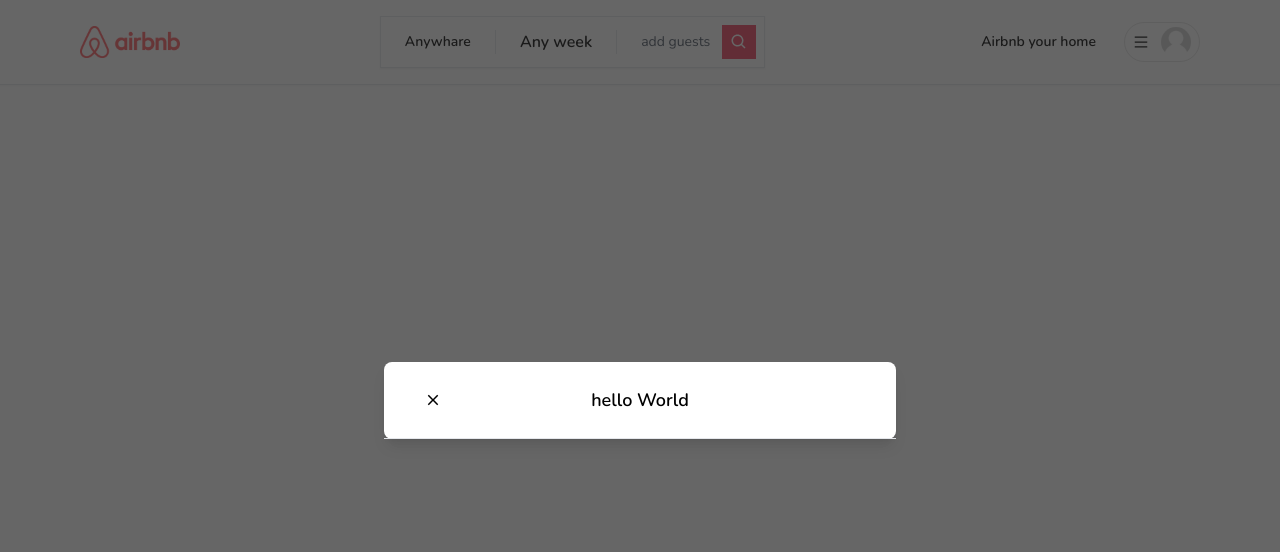
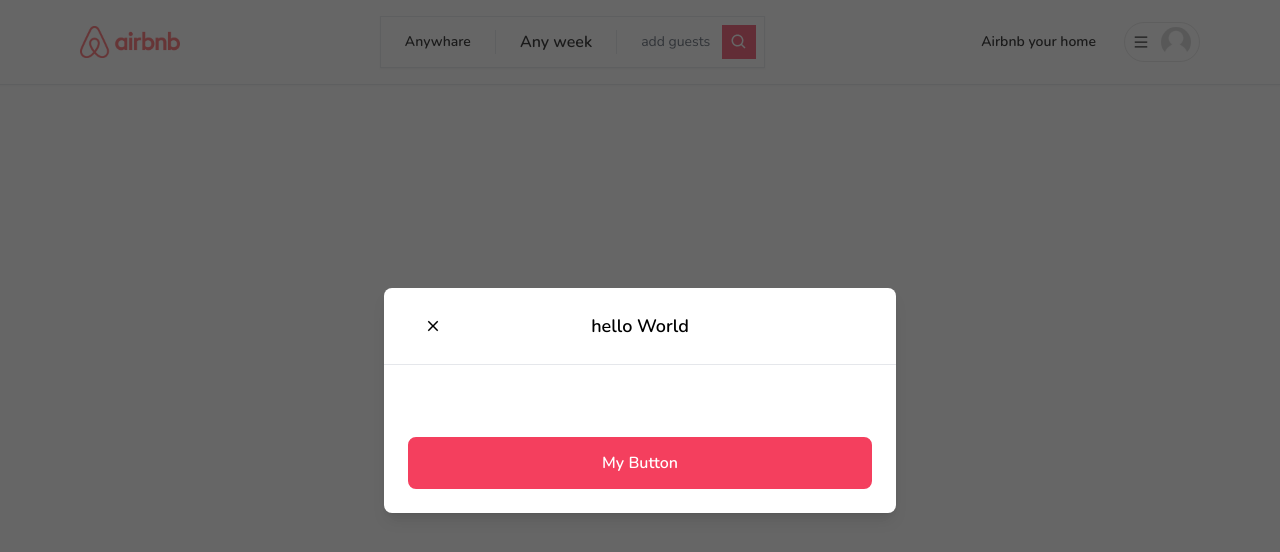
Before and after one commit to nicovidal/airbnb-practique, a Next.js app: page / in a window 1280 px wide. Shown: the top 552 px of the page. Built offline with nearby package versions, Linux system fonts and the light colour scheme.

Commit message:
button ok

```diff
--- /dev/null
+++ b/app/components/Button.tsx
@@ -0,0 +1,59 @@
+
+import {IconType} from "react-icons"
+
+
+
+interface ButtonProps{
+    label:string;
+    onClick:(e:React.MouseEvent<HTMLButtonElement>)=>void;
+    disabled?:boolean;
+    outline?:boolean;
+    small?:boolean;
+    icon?:IconType;
+}
+
+
+const Button:React.FC<ButtonProps> =({
+    label,
+    onClick,
+    disabled,
+    outline,
+    small,
+    icon:Icon
+}) => {
+    return (
+
+        <button
+        className={`
+            relative
+            disabled:opacity-70
+            disabled:cursor-not-allowed
+            rounded-lg
+            hover:opacity-80
+            transition
+            w-full
+            ${outline?`bg-white`:`bg-rose-500`}
+            ${outline?`border-black`:`border-rose-500`}
+            ${outline?`text-black`:`text-white`}
+            ${small?`py-1`:`py-3`}
+            ${small?`text-small`:`text-md`}
+            ${small?`font-light`:`font-semibold`}
+            ${small?`border-[1px]`:`border-2`}
+
+        `}
+
+        >
+        {Icon && (
+            <Icon
+            size={24}
+            className="absolute left-4 top-3"
+            />
+
+        )}
+
+            {label}</button>
+
+     );
+}
+
+export default Button;
--- a/app/components/modals/Modal.tsx
+++ b/app/components/modals/Modal.tsx
@@ -3,6 +3,7 @@
 
 import { useState, useEffect, useCallback } from 'react';
 import {IoMdClose }from 'react-icons/io'
+import Button from '../Button';
 
 
 interface ModalProps {
@@ -178,7 +179,20 @@
                                 <div className="text-lg font-semibold">
                                     {title}
                                 </div>
+                            </div>
+                            {/* body */}
+                            <div className="relative p-6 flex-auto">
 
+
+                            </div>
+                            <div className='flex flex-col gap-2 p-6'>
+                                <div className="
+                                flex
+                                flex-row
+                                items-center
+                                gap-4 w-full">
+                                <Button label="My Button"/>
+                                </div>
 
                             </div>
 
```
